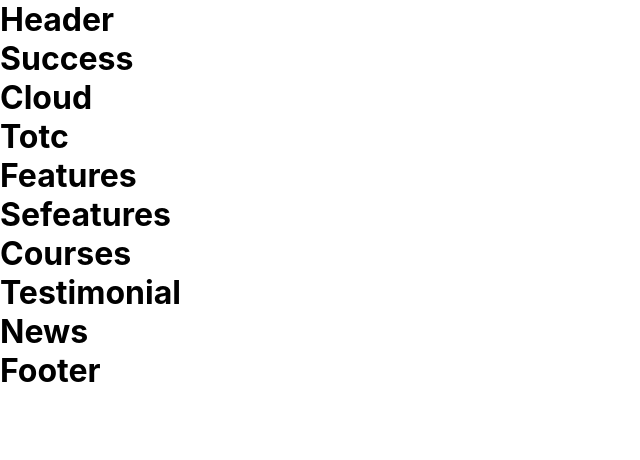
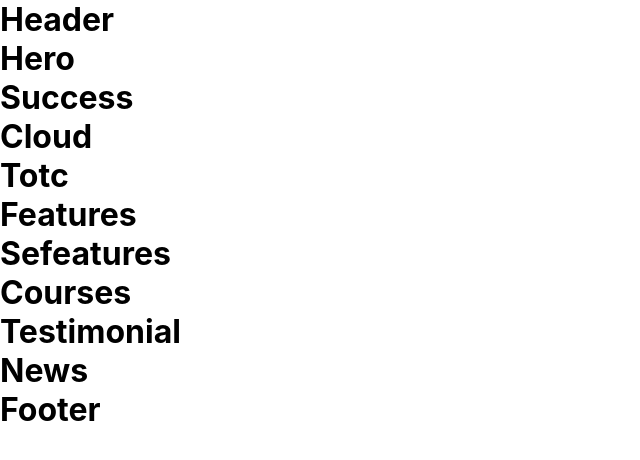
Before and after one commit to Begzodbekov/Portifolio-firstProject, a React (Create React App) app: page / in a window 1280 px wide. Shown: the top 460 px of the page, without its empty margins (0-640 px from the left). Built offline with nearby package versions, Linux system fonts and the light colour scheme.

Commit message:
added hero by begzodbek

```diff
--- a/src/App.jsx
+++ b/src/App.jsx
@@ -4,6 +4,7 @@
 import Features from './components/Features/Features';
 import Footer from './components/Footer/Footer';
 import Header from './components/Header/Header';
+import Hero from './components/Hero/Hero';
 import News from './components/News/News';
 import Sefeatures from './components/Sefeatures/Sefeatures';
 import Success from './components/Success/Success';
@@ -14,6 +15,7 @@
   return (
     <div className="App">
       <Header/>
+      <Hero/>
       <Success/>
       <Cloud/>
       <Totc/>
--- /dev/null
+++ b/src/components/Hero/Hero.jsx
@@ -0,0 +1,11 @@
+import React from 'react'
+
+function Hero() {
+  return (
+    <div className='Hero'>
+        <h1>Hero</h1>
+    </div>
+  )
+}
+
+export default Hero
```
